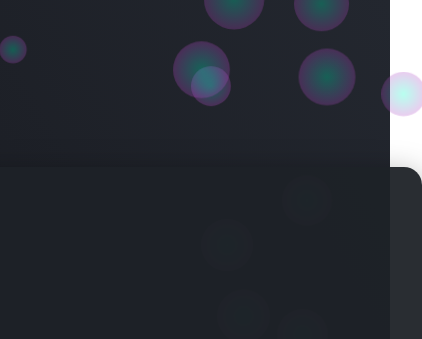
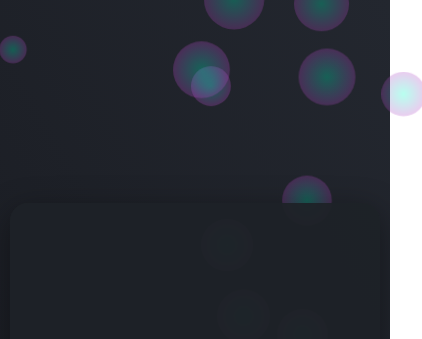
Before and after one commit to AaronLkz/romsbait, a plain HTML site: page index.html in a window 390 px wide. Shown: the top 339 px of the page, 422 px wide, since content can reach past the window. Drawn offline with Linux system fonts and the light colour scheme.

Commit message:
Update styles.css

```diff
--- a/styles.css
+++ b/styles.css
@@ -1,4 +1,10 @@
 @import url('https://fonts.googleapis.com/css2?family=Orbitron:wght@700&display=swap');
+
+html, body {
+  width: 100vw;
+  max-width: 100vw;
+  overflow-x: hidden;
+}
 
 body {
   margin: 0;
@@ -99,6 +105,10 @@ body {
   .container {
     margin: 8vh 0 0 0;
     min-height: 60vh;
+    max-width: 95vw;
+    padding-left: 5vw;
+    padding-right: 5vw;
+    box-sizing: border-box;
   }
 }
 
```
